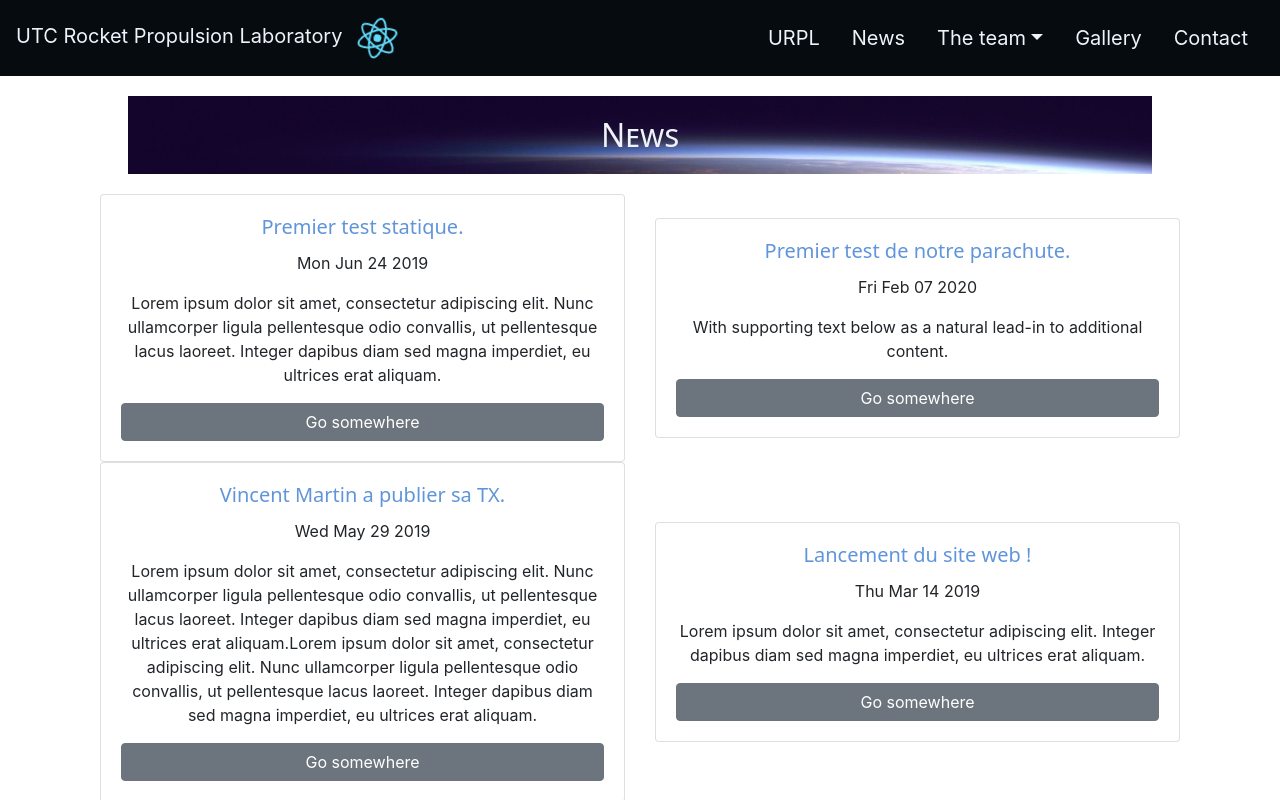
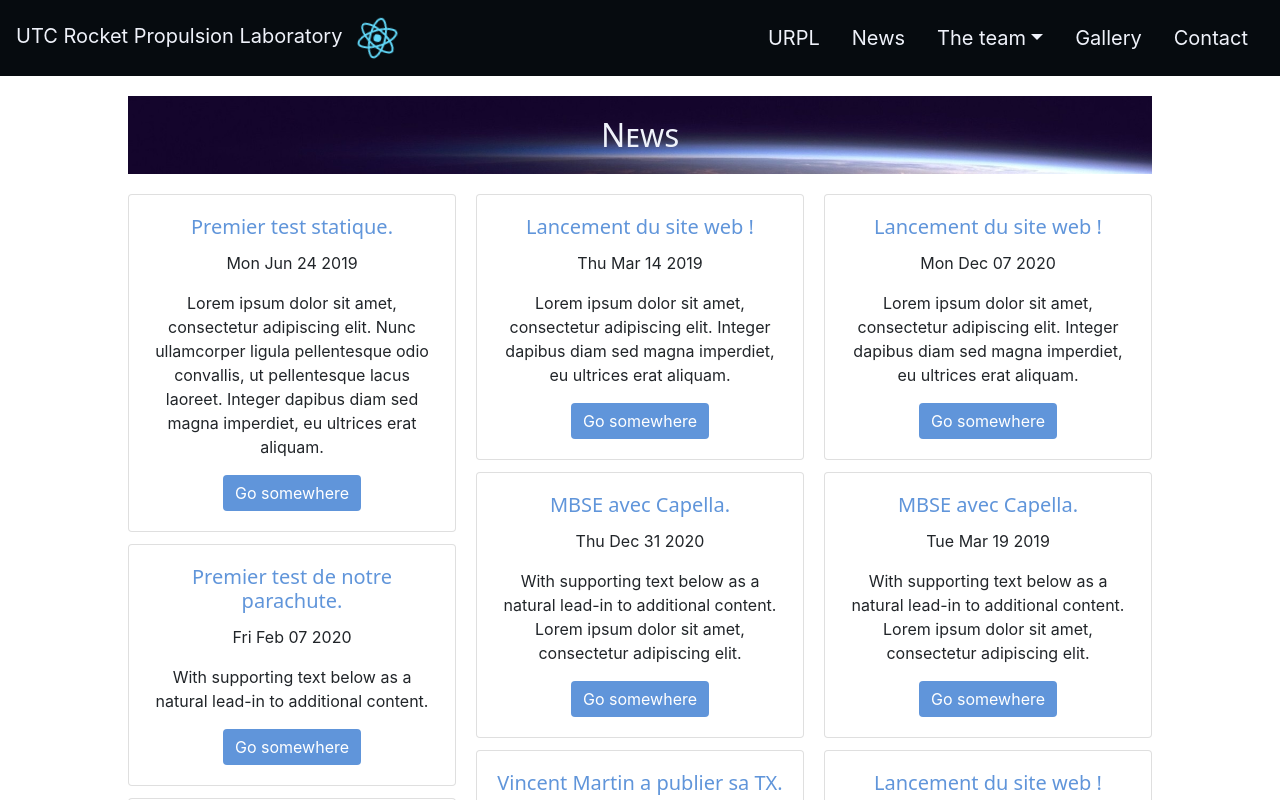
Before and after one commit to Thibault-Santonja/URPL_UTC_WebSite, a React (Create React App) app in the folder urpl_front/: page /news in a window 1280 px wide. Shown: the top 800 px of the page. Built offline with nearby package versions, Linux system fonts and the light colour scheme.

Commit message:
Change Card structure and clean css with that

```diff
--- a/urpl_front/src/graphicChart.css
+++ b/urpl_front/src/graphicChart.css
@@ -125,21 +125,15 @@ h10 {
     font-variant: small-caps;
     font-family: var(--title-font);
 }
-.card_title {
+.card-columns {width: 80%}
+.card-title {
     color: var(--united-nations-blue);
     font-family: var(--title-font);
 }
-.card_container {
-    display: flex;
-    align-items: center;
-    align-content: space-between;
-    flex-wrap: wrap;
+.card button {
+    border: var(--alice-blue);
+    background-color: var(--united-nations-blue);
 }
-.card_container .card_gallery {margin-bottom: 30px}
-.card_container .card_gallery button {
-    border: var(--alice-blue);
-    background-color: var(--united-nations-blue)}
-.card_gallery img {margin-top: 0}
 
 
 
--- a/urpl_front/src/pages/news.js
+++ b/urpl_front/src/pages/news.js
@@ -1,8 +1,7 @@
 import React, {Component} from 'react';
-import {Button, Card, Col, CardTitle, CardText, Container} from "reactstrap";
+import {Button, Card, CardTitle, CardText, CardColumns} from "reactstrap";
 
 
-const cardTitleClass = 'card_title';
 
 function randomDate(start, end) {
     return new Date(start.getTime() + Math.random() * (end.getTime() - start.getTime()));
@@ -49,6 +48,16 @@ const tmp_news = [
         'date': randomDate(new Date(2019, 0, 1), new Date()),
         'content': 'With supporting text below as a natural lead-in to additional content. Lorem ipsum dolor sit amet, consectetur adipiscing elit.'
     },
+    {
+        'title': 'Lancement du site web !',
+        'date': randomDate(new Date(2019, 0, 1), new Date()),
+        'content': 'Lorem ipsum dolor sit amet, consectetur adipiscing elit. Integer dapibus diam sed magna imperdiet, eu ultrices erat aliquam.'
+    },
+    {
+        'title': 'MBSE avec Capella.',
+        'date': randomDate(new Date(2019, 0, 1), new Date()),
+        'content': 'With supporting text below as a natural lead-in to additional content. Lorem ipsum dolor sit amet, consectetur adipiscing elit.'
+    },
 ]
 
 
@@ -57,18 +66,16 @@ class News extends Component {
         return(
             <div className={'page'}>
                 <h2 className={'page_title'}>News</h2>
-                <Container className={'card_container'}>
+                <CardColumns>
                     {tmp_news.map(entry =>
-                        <Col sm="6">
-                            <Card body>
-                                <CardTitle tag="h5" className={cardTitleClass}>{entry.title}</CardTitle>
-                                <p>{entry.date.toDateString()}</p>
-                                <CardText>{entry.content}</CardText>
-                                <Button>Go somewhere</Button>
-                            </Card>
-                        </Col>
+                        <Card body>
+                            <CardTitle tag="h5">{entry.title}</CardTitle>
+                            <p>{entry.date.toDateString()}</p>
+                            <CardText>{entry.content}</CardText>
+                            <Button>Go somewhere</Button>
+                        </Card>
                     )}
-                </Container>
+                </CardColumns>
             </div>
         )
     };
```
